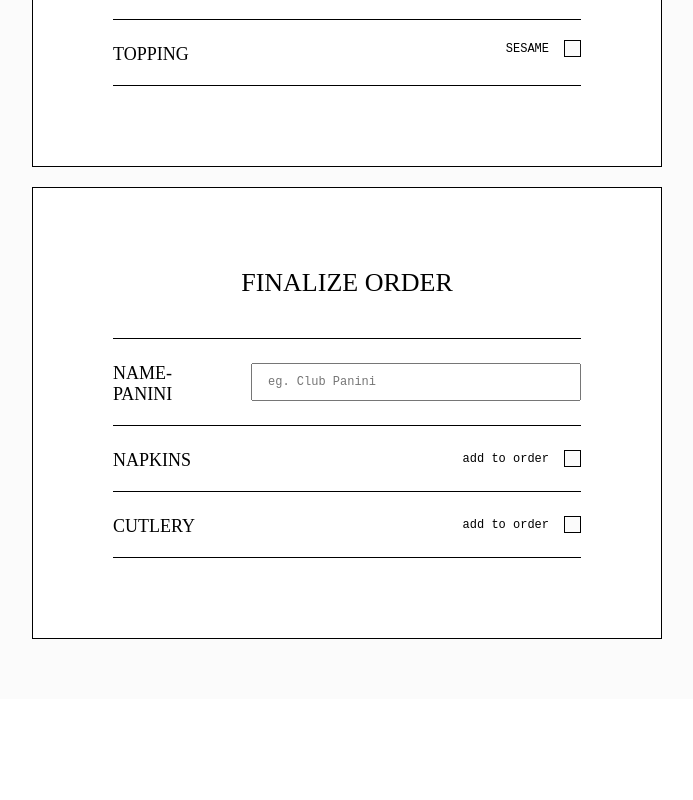
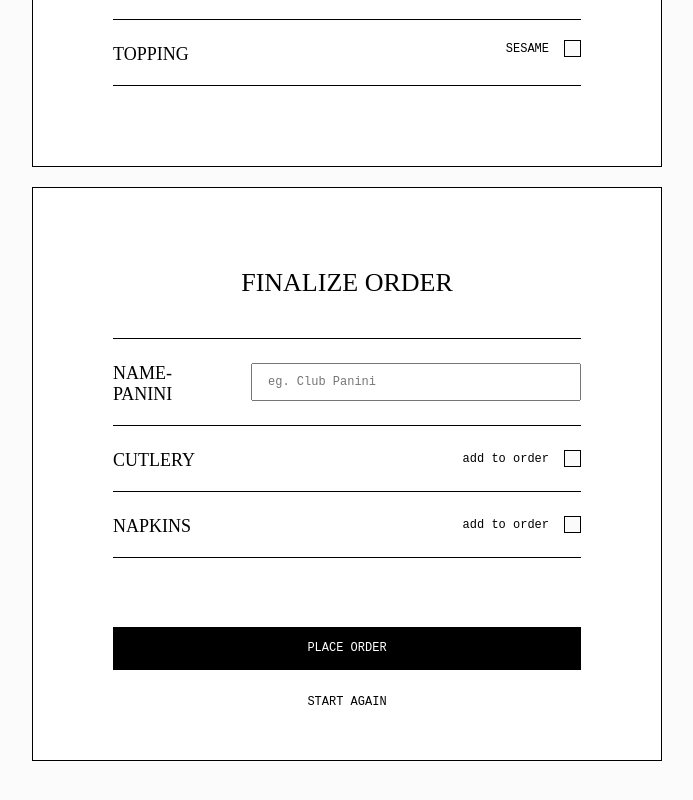
Before and after one commit to Krzysztofe/panini-creator, a React (Vite) app: page /form in a window 1280 px wide. Shown: the part 1202-2002 px from the top of the page, without its empty margins (293-986 px from the left). Before the commit the page ends 1901 px from the top, so only its background shows below. Built offline with nearby package versions, Linux system fonts and the light colour scheme; a web font is replaced by a local one.

Commit message:
Add FormSubmitButtons

```diff
--- a/src/pages/form/formExtras/FormExtras.tsx
+++ b/src/pages/form/formExtras/FormExtras.tsx
@@ -47,7 +47,7 @@ const FormExtras = () => {
         <FormRowTitle title={"Spreads"} switch={false} />
         <div className={styles.checkboxesContainer}>
           {spreadVariant.map(item => {
-            return <InputCheckboxWithLabel name={item} />;
+            return <InputCheckboxWithLabel key = {item} name={item} />;
           })}
         </div>
       </FormRow>
@@ -55,7 +55,7 @@ const FormExtras = () => {
       <FormRow>
         <FormRowTitle title={"Serving"} switch={false} />
         <div className={styles.radiosContainer}>{servingVariant.map((variant) => {
-        return<InputRadio name = {variant} />
+        return<InputRadio key = {variant} name = {variant} />
         })}</div>
 
       </FormRow>
--- a/src/pages/form/formOrder/FormOrder.tsx
+++ b/src/pages/form/formOrder/FormOrder.tsx
@@ -7,21 +7,24 @@ import { ContextForm } from "../../../context/ContextFormProv";
 import styles from "./FormOrder.module.css";
 import InputCheckboxWithLabel from "../../../components/inputs/inputCheckboxWithLabel/InputCheckboxWithLabel";
 import InputText from "../../../components/inputs/inputText/InputText";
+import FormSubmitButtons from "../formSubmitButtons/FormSubmitButtons";
 
 const FormOrder = () => {
   return (
     <>
       <FormRow>
         <FormRowTitle title={"name-panini"} switch={false} />
-        <FormRowInputs><InputText/></FormRowInputs>
+        <FormRowInputs>
+          <InputText />
+        </FormRowInputs>
       </FormRow>
 
       {[
+        { title: "cutlery", variant: "add to order" },
         { title: "napkins", variant: "add to order" },
-        { title: "cutlery", variant: "add to order" },
       ].map(({ title, variant }) => {
         return (
-          <FormRow>
+          <FormRow key = {title}>
             <FormRowTitle title={title} switch={false} />
             <FormRowInputs>
               <div className={styles.radiosContainer}>
@@ -31,6 +34,9 @@ const FormOrder = () => {
           </FormRow>
         );
       })}
+
+        <FormSubmitButtons />
+
     </>
   );
 };
--- a/src/pages/form/formSection/FormSection.tsx
+++ b/src/pages/form/formSection/FormSection.tsx
@@ -1,18 +1,21 @@
-import { ReactNode } from 'react';
-import styles from "./FormSection.module.css"
+import { ReactNode } from "react";
+import styles from "./FormSection.module.css";
 
 type Props = {
-    children: ReactNode
-    heading: string
-}
+  children: ReactNode;
+  heading: string;
+};
 
-const FormSection = (props:Props) => {
-    return (
-      <div className="wrapperFormSection">
-        <h3 className={styles.heading}>{props.heading}</h3>
-        {props.children}
-      </div>
-    );
+const FormSection = (props: Props) => {
+  const paddngOrderSection = props.heading.toLowerCase() === "finalize order";
+  const wrapperStyle = paddngOrderSection ? { paddingBottom: 26 } : {};
+
+  return (
+    <div className="wrapperFormSection" style={wrapperStyle}>
+      <h3 className={styles.heading}>{props.heading}</h3>
+      {props.children}
+    </div>
+  );
 };
 
 export default FormSection;
--- /dev/null
+++ b/src/pages/form/formSubmitButtons/FormSubmitButtons.module.css
@@ -0,0 +1,37 @@
+.buttonsContainer {
+  margin-top: 69px;
+}
+
+.button {
+  display: block;
+  width: 100%;
+  padding-block: 14px;
+  margin-bottom: 10px;
+  text-align: center;
+  color: var(--clr-white);
+  background-color: var(--clr-primary);
+}
+
+.buttonTop {
+  width: fit-content;
+  border-bottom: 0.5px solid var(--clr-primary);
+  margin-inline: auto;
+}
+
+.button:hover .buttonTop {
+  border-bottom: 0.5px solid var(--clr-white);
+}
+
+.buttonBottom {
+  width: fit-content;
+  margin-inline: auto;
+  color: var(--clr-primary);
+  background-color: var(--clr-white);
+  padding: 14px 20px;
+  border: 0.5px solid var(--clr-transparent);
+  transition: 0.3s;
+}
+
+.buttonBottom:hover {
+  border: 0.5px solid var(--clr-primary);
+}
--- /dev/null
+++ b/src/pages/form/formSubmitButtons/FormSubmitButtons.tsx
@@ -0,0 +1,12 @@
+import styles from "./FormSubmitButtons.module.css";
+
+const FormSubmitButtons = () => {
+    return (
+      <div className={styles.buttonsContainer}>
+        <button className={styles.button}><div className={styles.buttonTop}>PLACE ORDER</div></button>
+        <button className={[styles.button, styles.buttonBottom].join(" ")}>START AGAIN</button>
+      </div>
+    );
+};
+
+export default FormSubmitButtons;
--- a/src/pages/form/indexForm/IndexForm.tsx
+++ b/src/pages/form/indexForm/IndexForm.tsx
@@ -4,7 +4,7 @@ import FormBase from "../formBase/FormBase";
 import FormExtras from "../formExtras/FormExtras";
 import FormOrder from "../formOrder/FormOrder";
 import FormSection from "../formSection/FormSection";
-
+import FormSubmitButtons from "../formSubmitButtons/FormSubmitButtons";
 
 const IndexForm = () => {
   return (
@@ -23,6 +23,7 @@ const IndexForm = () => {
             <FormOrder />
           </FormSection>
         </div>
+
       </form>
     </>
   );
```
